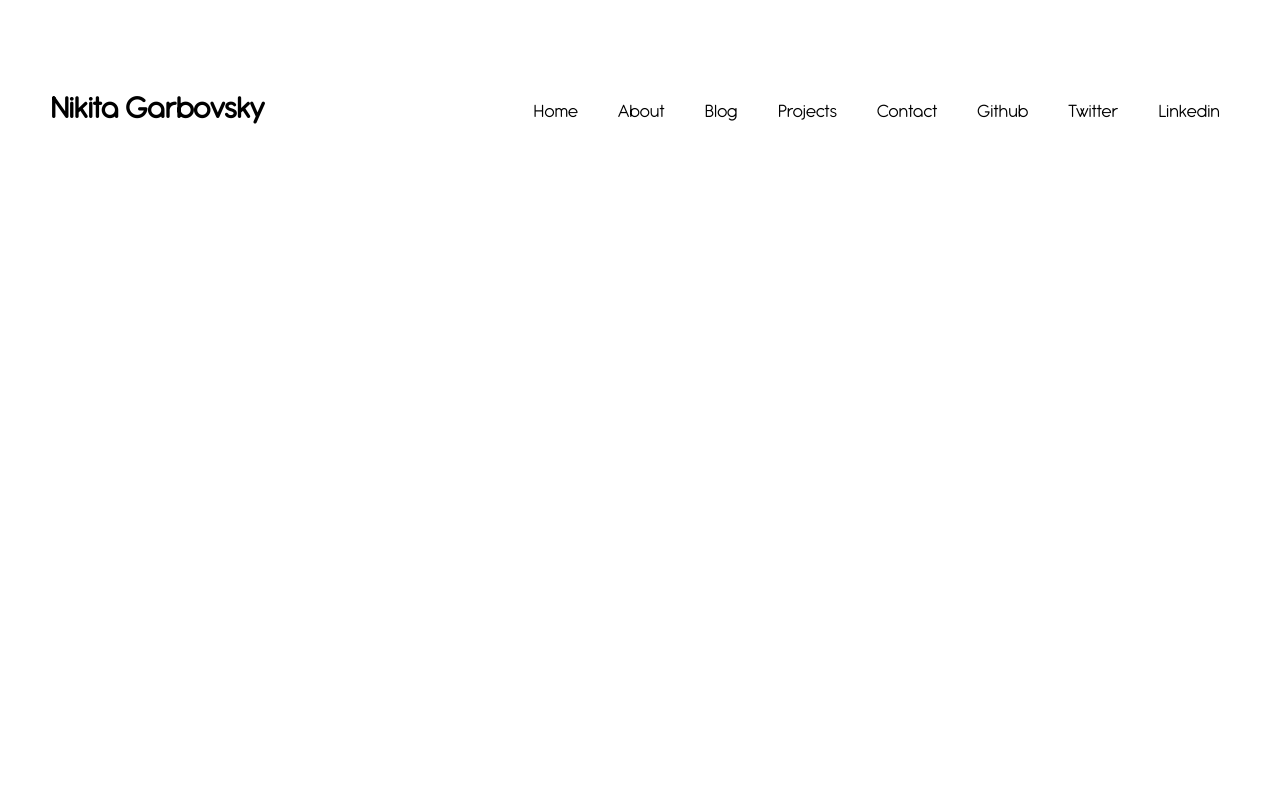
After one commit to NikitaGarbovsky/nikitagarbovsky.com, a PHP site: page /contact.html in a window 1280 px wide. The commit adds this page. Run offline with PHP 8.4, Linux system fonts and the light colour scheme.

Commit message:
Added contact page and edited external css sheets

```diff
--- /dev/null
+++ b/CSS/contactstyle.css
@@ -0,0 +1,12 @@
+#container {
+    display: grid;
+    grid-template-areas:
+            "title title title"
+            "nav nav nav"
+            "content1 content2 content3"
+            "footer footer footer";
+    grid-template-columns: 4% 92% 4%;
+    grid-template-rows: 10% 10% 54% 26%;
+    width: 100vw;
+    height: 100vh;
+}
--- a/CSS/homestyle.css
+++ b/CSS/homestyle.css
@@ -1,6 +1,3 @@
-:root {
-    --leftandrightmargin: 40px;
-}
 #container {
     display: grid;
     grid-template-areas:
--- a/CSS/sitestyle.css
+++ b/CSS/sitestyle.css
@@ -1,3 +1,6 @@
+:root {
+    --leftandrightmargin: 40px;
+}
 @font-face {
     font-family: 'MyWebFont';
     src: url('../Fonts/antipasto-pro-regular-trial-webfont.woff') format('woff');
@@ -11,7 +14,7 @@
         width:100%;
         grid-area: nav;
 }
-#navbar h5{
+#navbar h1{
     display: inline-block;
     margin-left: var(--leftandrightmargin);
     padding: 10px;
--- /dev/null
+++ b/contact.html
@@ -0,0 +1,28 @@
+<!DOCTYPE html>
+<html lang="en">
+<head>
+    <meta charset="UTF-8">
+    <meta name="viewport" content="width=device-width, initial-scale=1.0">
+    <link rel ="stylesheet" href="CSS/sitestyle.css">
+    <link rel ="stylesheet" href="CSS/contactstyle.css">
+    <title>Contact</title>
+    <link rel="shortcut icon" type="image/png" href="Images/2560188.png">
+</head>
+<body>
+    <div id="container">
+        <div id="navbar">
+            <h1>Nikita Garbovsky</h1>
+            <ul id="unol">
+              <a href="#"><li>Home</li></a>
+              <a href="#"><li>About</li></a>
+              <a href="#"><li>Blog</li></a>
+              <a href="#"><li>Projects</li></a>
+              <a href="#"><li>Contact</li></a>
+              <a href="https://github.com/NikitaGarbovsky" id="githubLink"><li>Github</li></a>
+              <a href="https://twitter.com/Angelsmerti_08" id="twitterLink"><li>Twitter</li></a>
+              <a href="https://www.linkedin.com/in/nikita-garbovsky-b822911a3/" id="linkedinLink"><li>Linkedin</li></a>
+            </ul>
+        </div>
+    </div>
+</body>
+</html>
--- a/index.html
+++ b/index.html
@@ -11,16 +11,16 @@
 <body>
     <div id="container">
         <div id="navbar">
-            <h5>Nikita Garbovsky</h5>
+            <h1>Nikita Garbovsky</h1>
             <ul id="unol">
               <a href="#"><li>Home</li></a>
+              <a href="#"><li>About</li></a>
               <a href="#"><li>Blog</li></a>
               <a href="#"><li>Projects</li></a>
+              <a href="#"><li>Contact</li></a>
               <a href="https://github.com/NikitaGarbovsky" id="githubLink"><li>Github</li></a>
-              <a href="#"><li>About</li></a>
               <a href="https://twitter.com/Angelsmerti_08" id="twitterLink"><li>Twitter</li></a>
               <a href="https://www.linkedin.com/in/nikita-garbovsky-b822911a3/" id="linkedinLink"><li>Linkedin</li></a>
-              <a href="#"><li>Contact</li></a>
             </ul>
         </div>
         <div id="content"><img alt="sexyimage" src="Images/valentin-wallet-UOZIIQIdBjM-unsplash.jpg" /></div>
```
Also changed, not shown: 1 other file.
